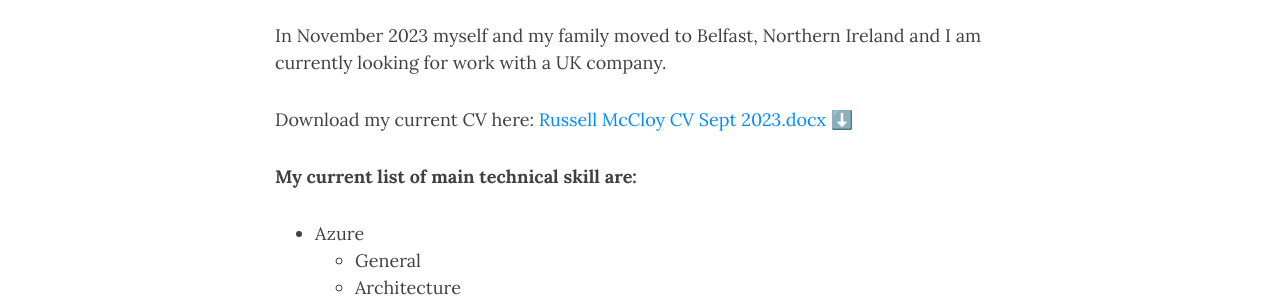
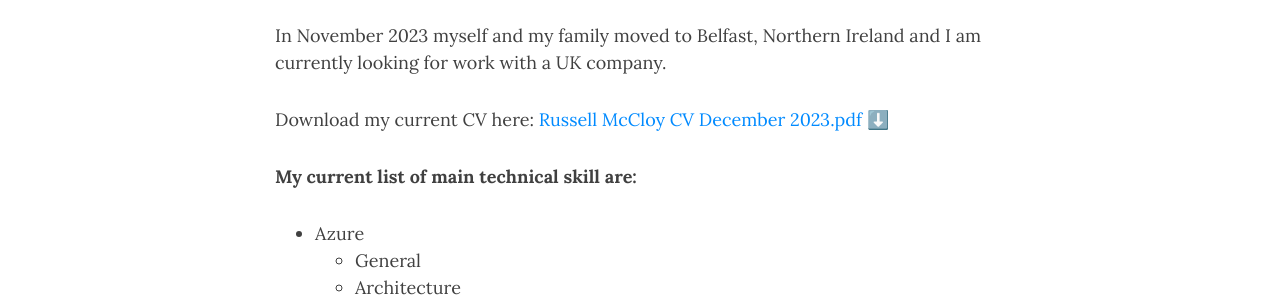
Before and after one commit to russellmccloy/russellmccloy.github.io, a Jekyll site: the page built from index.md, in a window 1280 px wide and 900 px high, scrolled down 493 px. Shown: the part 152-452 px from the top of the window. Built offline with Jekyll 4.4.1, drawn with Linux system fonts in a browser that asks for light colours; nearby versions of some CDN libraries; the list of posts is cut into pages by our own code; comment, search, counter and statistics services are not loaded.

Commit message:
change CV to PDF

```diff
--- a/index.md
+++ b/index.md
@@ -15,7 +15,7 @@ Recently I have spent nearly 2 years in Brazil whilst continuing to work for Lab
 
 In November 2023 myself and my family moved to Belfast, Northern Ireland and I am currently looking for work with a UK company.
 
-Download my current CV here: [Russell McCloy CV Sept 2023.docx ⬇️](https://drive.google.com/uc?export=download&id=1a_oHOOClo0JGEa1EJnQOSzjYp4cMhF-K)
+Download my current CV here: [Russell McCloy CV December 2023.pdf ⬇️](https://drive.google.com/file/d/1-crQKf2fraNmJMHpaekbbUxjLYsMvZr-/view?usp=sharing)
 
 
 
```
